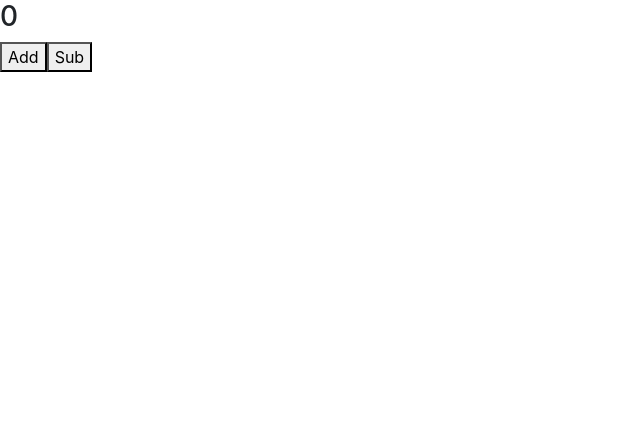
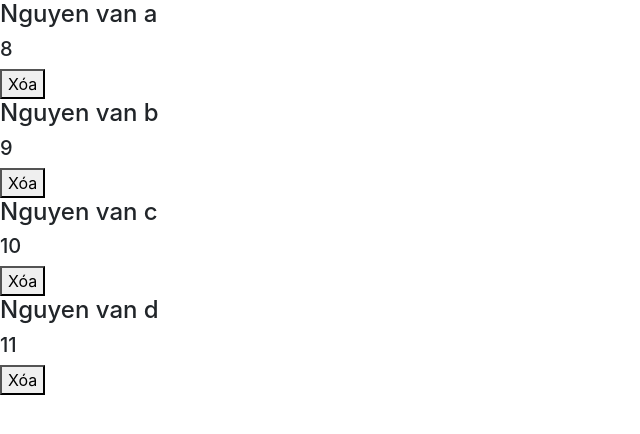
Before and after one commit to diennguyen2002/learn-angular, an Angular app: page / in a window 1280 px wide. Shown: the top 434 px of the page, without its empty margins (0-640 px from the left). Built offline with nearby package versions, Linux system fonts and the light colour scheme.

Commit message:
Output, EventEmitter 2

```diff
--- a/src/app/app.component.html
+++ b/src/app/app.component.html
@@ -1 +1 @@
-<app-parent></app-parent>
+<app-person-list></app-person-list>
--- a/src/app/person-list/person-list.component.html
+++ b/src/app/person-list/person-list.component.html
@@ -1,3 +1,7 @@
 <ng-container *ngFor="let person of listPersons">
-    <app-person [name]="person.name" [age]="person.age"></app-person>
+    <app-person
+        [name]="person.name"
+        [age]="person.age"
+        (clickRemovePerson)="removePerson($event)">
+    </app-person>
 </ng-container>
--- a/src/app/person-list/person-list.component.ts
+++ b/src/app/person-list/person-list.component.ts
@@ -17,4 +17,9 @@ export class PersonListComponent implements OnInit {
   ngOnInit(): void {
   }
 
+  removePerson(name: string){
+    const index = this.listPersons.findIndex(e => e.name === name);
+    this.listPersons.splice(index, 1);
+  }
+
 }
--- a/src/app/person/person.component.html
+++ b/src/app/person/person.component.html
@@ -1,2 +1,3 @@
 <h4>{{ name }}</h4>
 <h5>{{ age }}</h5>
+<button (click)="removeObject()">Xóa</button>
--- a/src/app/person/person.component.ts
+++ b/src/app/person/person.component.ts
@@ -1,4 +1,4 @@
-import { Component, OnInit, Input } from '@angular/core';
+import { Component, OnInit, Input, Output, EventEmitter} from '@angular/core';
 
 @Component({
   selector: 'app-person',
@@ -9,9 +9,14 @@ export class PersonComponent implements OnInit {
   @Input() name: string;
   @Input() age: number;
 
+  @Output() clickRemovePerson = new EventEmitter<string>();
   constructor() { }
 
   ngOnInit(): void {
   }
 
+  removeObject(){
+    this.clickRemovePerson.emit(this.name);
+  }
+
 }
```
